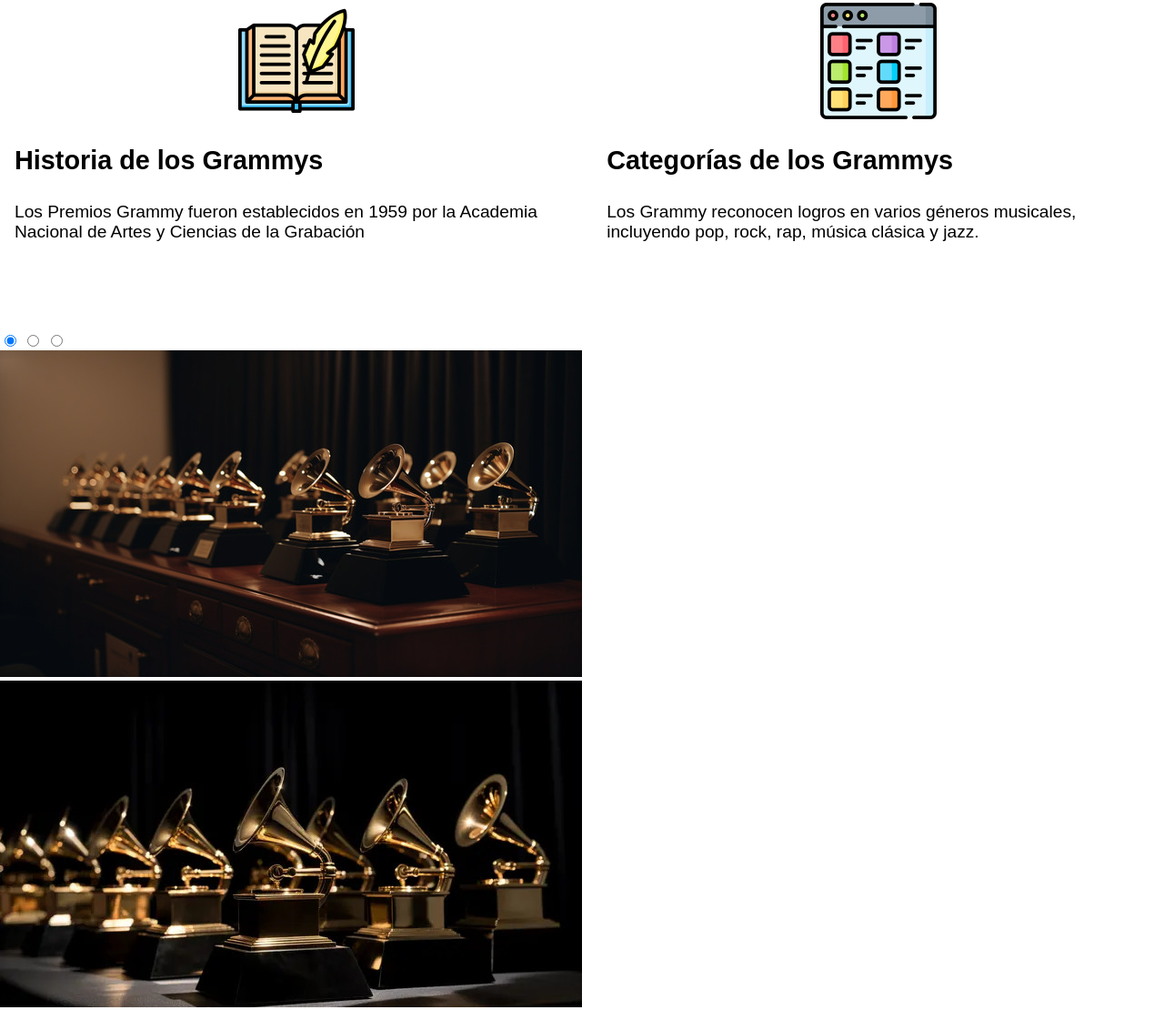
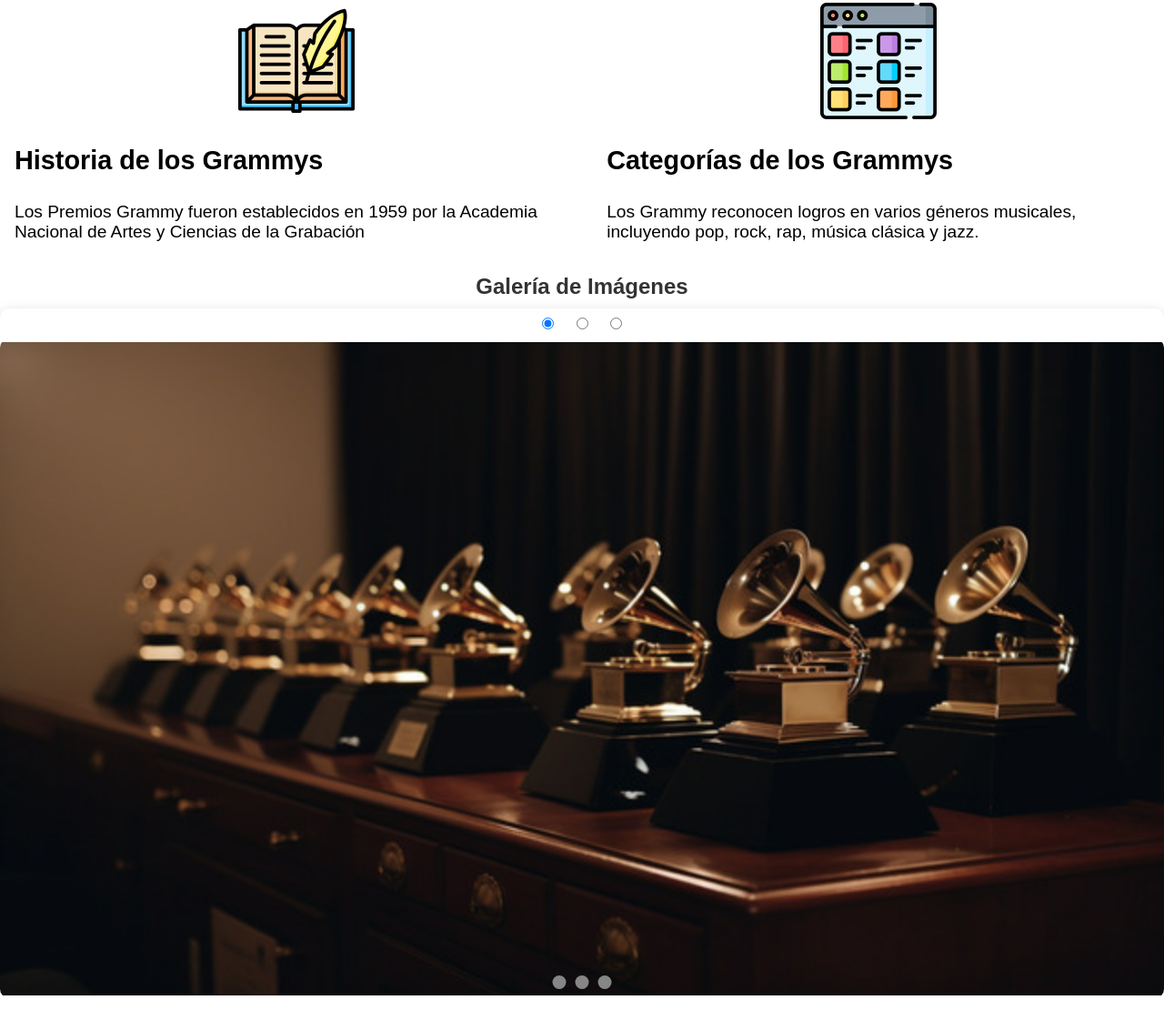
Before and after one commit to JoonniBoy/Grammys, a plain HTML site: page index.html in a window 1280 px wide. Shown: the part 623-1733 px from the top of the page at 91% size. Drawn offline with Linux system fonts and the light colour scheme.

Commit message:
Update style.css

```diff
--- a/css/style.css
+++ b/css/style.css
@@ -39,6 +39,7 @@ nav div {
 }
 nav div:first-child h1 {
     font-size: 2.5rem;
+    color: white;
 }
 
 nav a {
@@ -75,6 +76,7 @@ nav a:hover {
 }
 
 .nav-links.active {
+  text-align: left;
   display: flex; /* Muestra los enlaces cuando están activos */
   position: absolute; /* Posicionamiento absoluto para el menú desplegable */
   top: 100%; /* Coloca el menú justo debajo de la barra de navegación */
@@ -87,6 +89,7 @@ nav a:hover {
 }
 
 .nav-links.active a {
+  text-align: left;
   display: block; /* Hace que los enlaces ocupen toda la línea */
   padding: 1rem; /* Añade un poco de padding a los enlaces */
 }
@@ -305,4 +308,101 @@ footer {
     .social-media {
         justify-content: center;
     }
+    .carousel {
+      width: 90%;
+      height: auto;
+      margin: auto;
+  }
 }
+
+.container {
+    text-align: center;
+    margin-bottom: 20px;
+    width: 100%;
+}
+
+h1 {
+    font-size: 24px;
+    color: #333;
+    margin-bottom: 10px;
+}
+
+.carousel {
+    width: 100%;
+    height: 100%;
+    overflow: hidden;
+    border-radius: 10px;
+    box-shadow: 0px 5px 15px rgba(0, 0, 0, 0.2);
+}
+
+.carousel-container {
+    position: relative;
+    width: 100%;
+}
+
+.carousel-slides {
+    display: flex;
+    width: 100%;
+    transition: transform 0.8s ease-in-out;
+    white-space: nowrap;
+}
+
+.slide {
+    width: 100%;
+    flex: 0 0 100%;  /* Cada imagen ocupa el 100% del carrusel */
+}
+
+.slide img {
+    width: 100%;
+    height: 100%;
+    object-fit: contain;
+    border-radius: 10px;
+}
+
+/* Ocultar radio buttons */
+input[type="radio"] {
+    display: none;    /* Los hace oculta */
+}
+
+
+input[type="radio"] {
+    display: inline-block; /* O los hace visibles temporalmente */
+    margin: 10px;
+}
+
+
+/* Navegación del carrusel */
+.carousel-nav {
+    position: absolute;
+    bottom: 10px;
+    left: 50%;
+    transform: translateX(-50%);
+    display: flex;
+    gap: 10px;
+}
+
+.carousel-nav label {
+    width: 15px;
+    height: 15px;
+    background-color: rgba(255, 255, 255, 0.5);
+    border-radius: 50%;
+    cursor: pointer;
+    transition: background 0.3s;
+}
+
+.carousel-nav label:hover {
+    background-color: white;
+}
+
+/* Lógica del carrusel */
+#slide1:checked ~ .carousel-slides {
+    transform: translateX(0%);
+}
+
+#slide2:checked ~ .carousel-slides {
+    transform: translateX(-100%);
+}
+
+#slide3:checked ~ .carousel-slides {
+    transform: translateX(-200%);
+}
```
